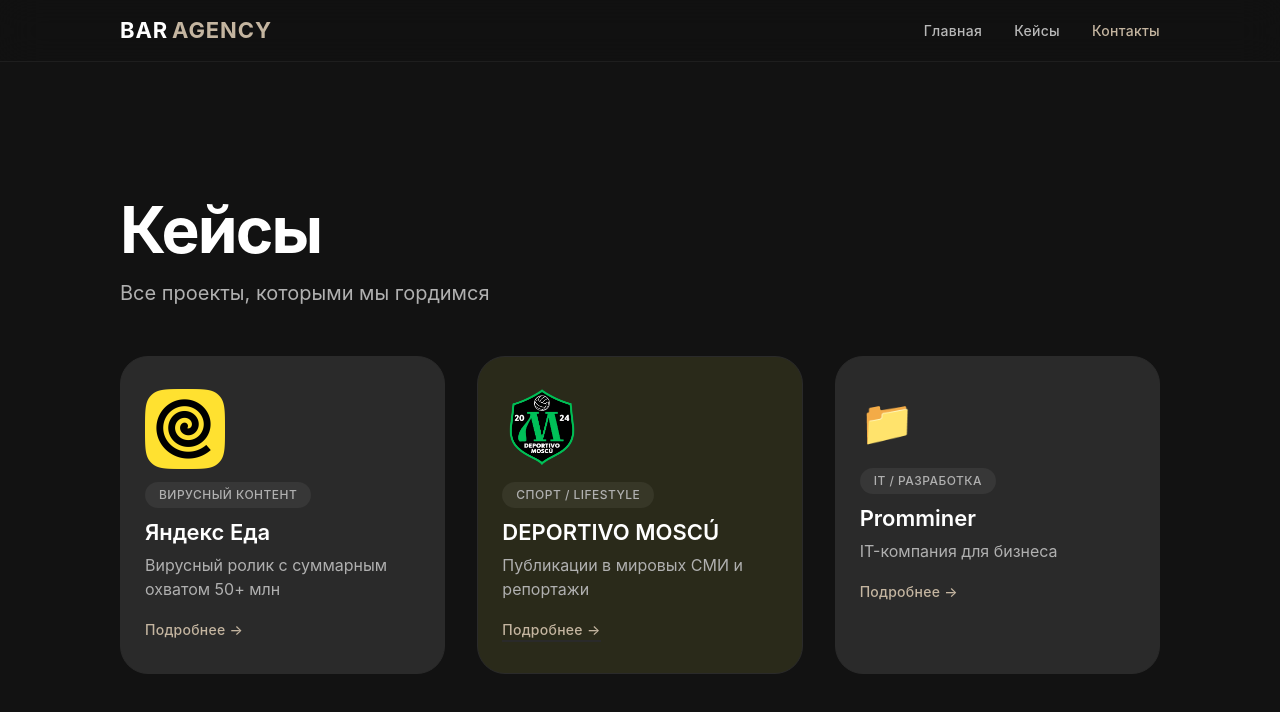
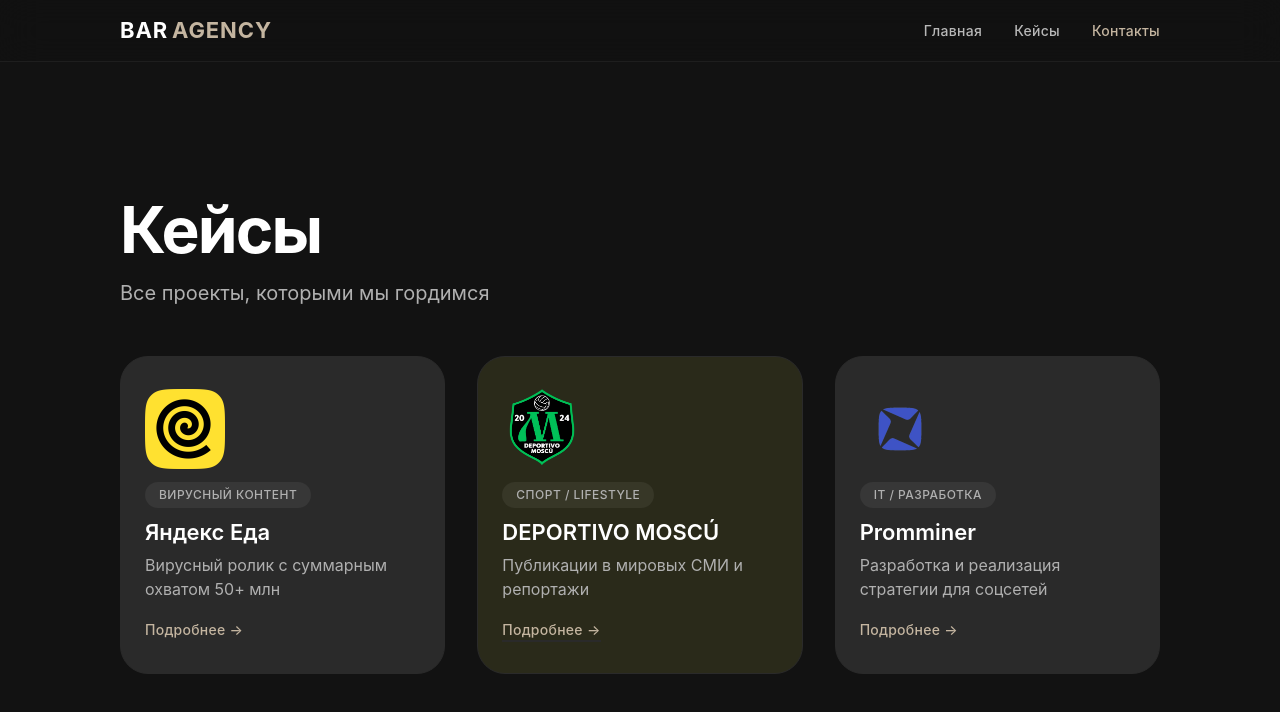
Before and after one commit to blyashka1-web/bar-agency, a Next.js app: page /cases in a window 1280 px wide. Shown: the top 712 px of the page. Built offline with nearby package versions, Linux system fonts and the light colour scheme.

Commit message:
Добавил кейс Promminer с логотипом

```diff
--- a/app/cases/page.tsx
+++ b/app/cases/page.tsx
@@ -20,10 +20,10 @@ export default function CasesPage() {
     },
     {
       slug: 'promminer',
-      logo: null,
+      logo: '/cases/promminer/logo.png',
       tag: 'IT / Разработка',
       title: 'Promminer',
-      desc: 'IT-компания для бизнеса',
+      desc: 'Разработка и реализация стратегии для соцсетей',
       bg: '#2a2a2a',
     },
   ];
```
Also changed, not shown: public/cases/promminer/logo.png (added).
